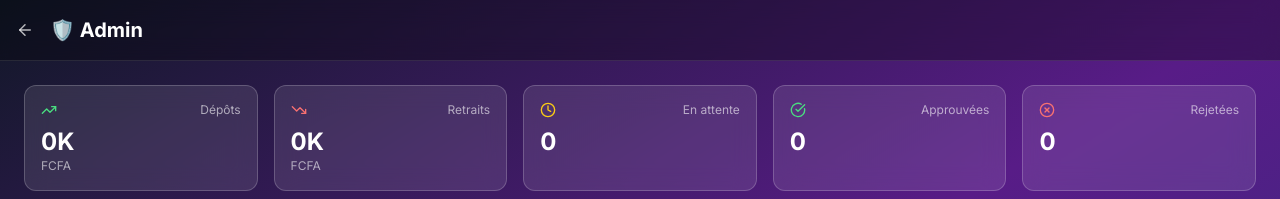
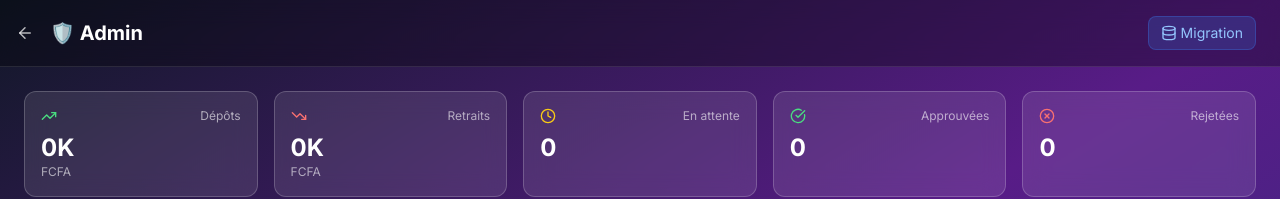
Before and after one commit to abdourrazak/PONY-invest, a Next.js app: page /dashboard-admin in a window 1280 px wide. Shown: the top 199 px of the page. Built offline with nearby package versions, Linux system fonts and the light colour scheme; no server answers; the database is empty.

Commit message:
feat: Add migration button to admin dashboard

```diff
--- a/src/components/Admin/Dashboard.tsx
+++ b/src/components/Admin/Dashboard.tsx
@@ -19,7 +19,8 @@ import {
   TrendingUp,
   TrendingDown,
   Eye,
-  X
+  X,
+  Database
 } from 'lucide-react'
 import Link from 'next/link'
 
@@ -208,8 +209,17 @@ export default function AdminDashboard() {
                 🛡️ Admin
               </h1>
             </div>
-            <div className="text-xs sm:text-sm text-white/70">
-              {userData?.numeroTel}
+            <div className="flex items-center space-x-2">
+              <Link
+                href="/migrate-balances"
+                className="flex items-center space-x-1 bg-blue-500/20 hover:bg-blue-500/30 border border-blue-500/30 text-blue-300 px-3 py-1.5 rounded-lg transition-all text-xs sm:text-sm"
+              >
+                <Database size={16} />
+                <span className="hidden sm:inline">Migration</span>
+              </Link>
+              <div className="text-xs sm:text-sm text-white/70">
+                {userData?.numeroTel}
+              </div>
             </div>
           </div>
           <div className="sm:hidden">
```
